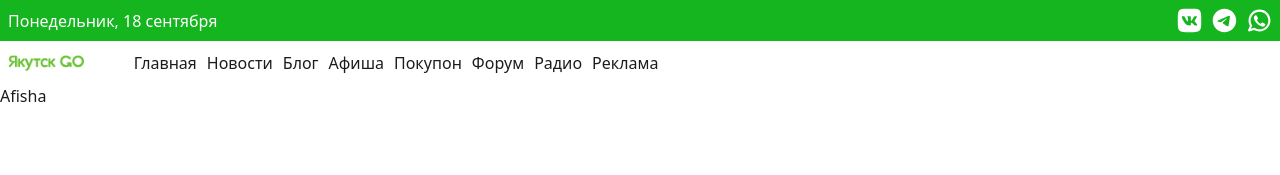
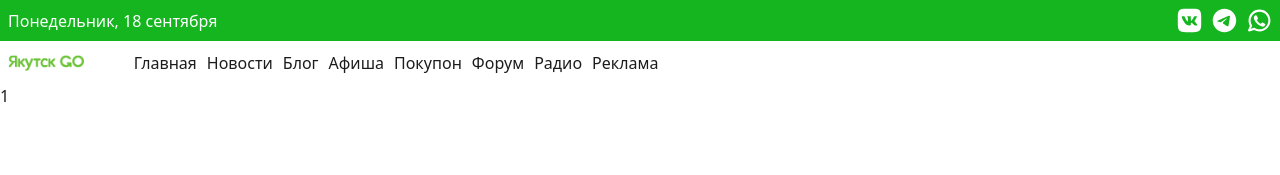
Before and after one commit to JustAlexeyDev/YakutskGO, a React (Create React App) app: page /Afisha in a window 1280 px wide. Shown: the top 175 px of the page. Built offline with nearby package versions, Linux system fonts and the light colour scheme.

Commit message:
pred claend

```diff
--- a/src/Assets/Css/Global.css
+++ b/src/Assets/Css/Global.css
@@ -55,6 +55,10 @@ a:hover, a:focus, a:active {
   justify-content: space-between;
   width: 100%;
 }
+.AfishaNav {
+  width: 100%;
+  display: flex;
+}
 @media screen and (max-width: 719px) {
   .pc {
     display: none;
--- /dev/null
+++ b/src/Components/AfishaNav.jsx
@@ -0,0 +1,13 @@
+const AfishaNav = () => {
+  return(
+    <div className="AfishaNav">
+      <div className="phone">
+
+      </div>
+      <div className="pc">
+
+      </div>
+    </div>
+  );
+}
+export default AfishaNav
--- /dev/null
+++ b/src/Components/Calendar.jsx
@@ -0,0 +1,35 @@
+import React, { useState } from "react";
+
+const Calendar = () => {
+  const [selectedDate, setSelectedDate] = useState("");
+
+  const handleDateClick = (date) => {
+    setSelectedDate(date);
+  };
+
+  const renderCalendar = () => {
+    const calendarDays = [1];
+
+    // Здесь можно добавить логику для генерации дней календаря
+
+    // Предположим, что calendarDays содержит список дат
+
+    return calendarDays.map((date) => (
+      <div
+        key={date}
+        onClick={() => handleDateClick(date)}
+        className={`calendar-date ${selectedDate === date ? "selected" : ""}`}
+      >
+        {date}
+      </div>
+    ));
+  };
+
+  return(
+    <div className="calendar">
+      {renderCalendar()}
+    </div>
+  );
+};
+
+export default Calendar;
--- a/src/Pages/Afisha.jsx
+++ b/src/Pages/Afisha.jsx
@@ -1,7 +1,11 @@
+// Import Componnets
+import AfishaNav from "../Components/AfishaNav";
+import Calendar from "../Components/Calendar";
 const Afisha = () => {
   return(
     <div>
-      Afisha
+      <AfishaNav />
+      <Calendar />
     </div>
   );
 }
```
